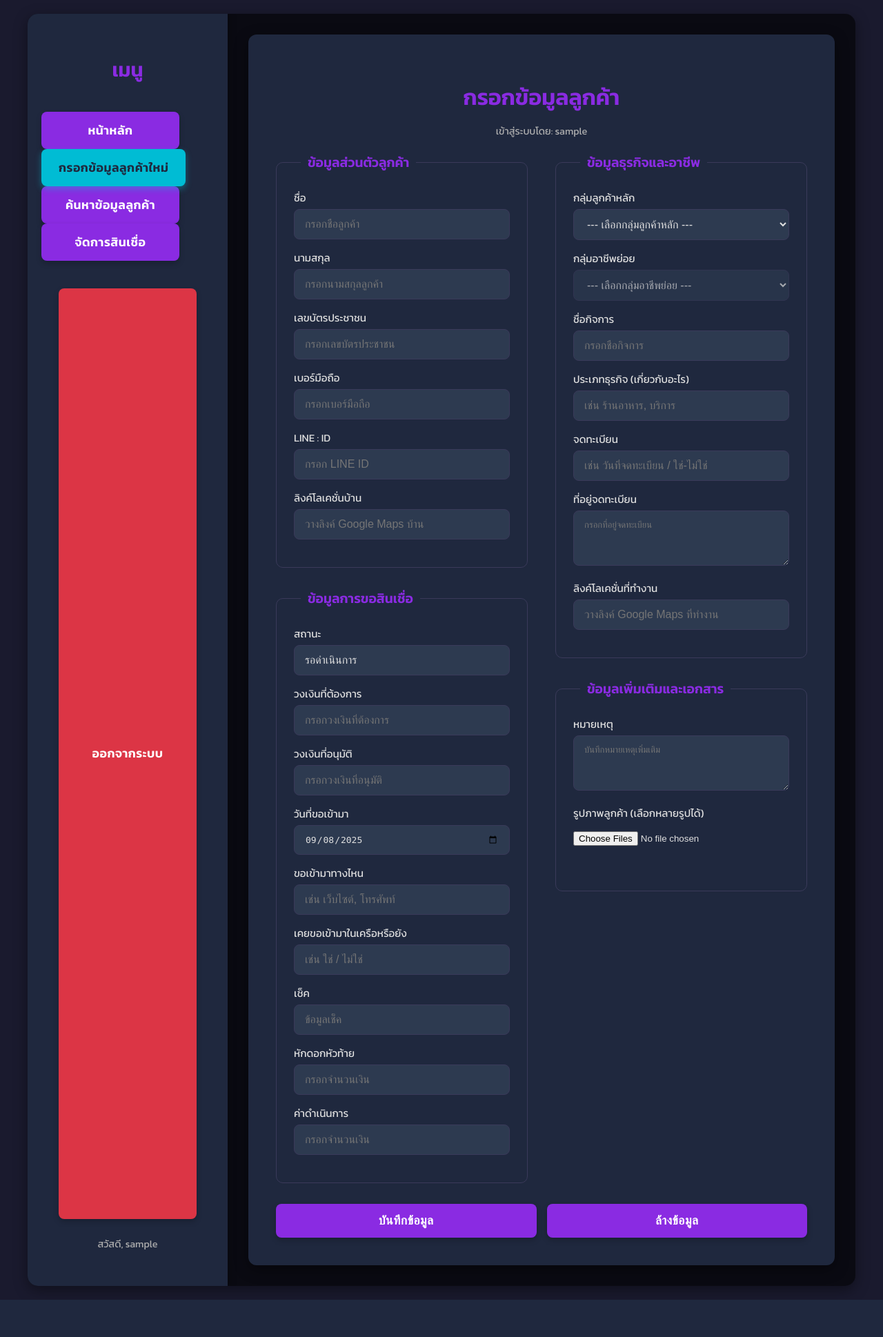
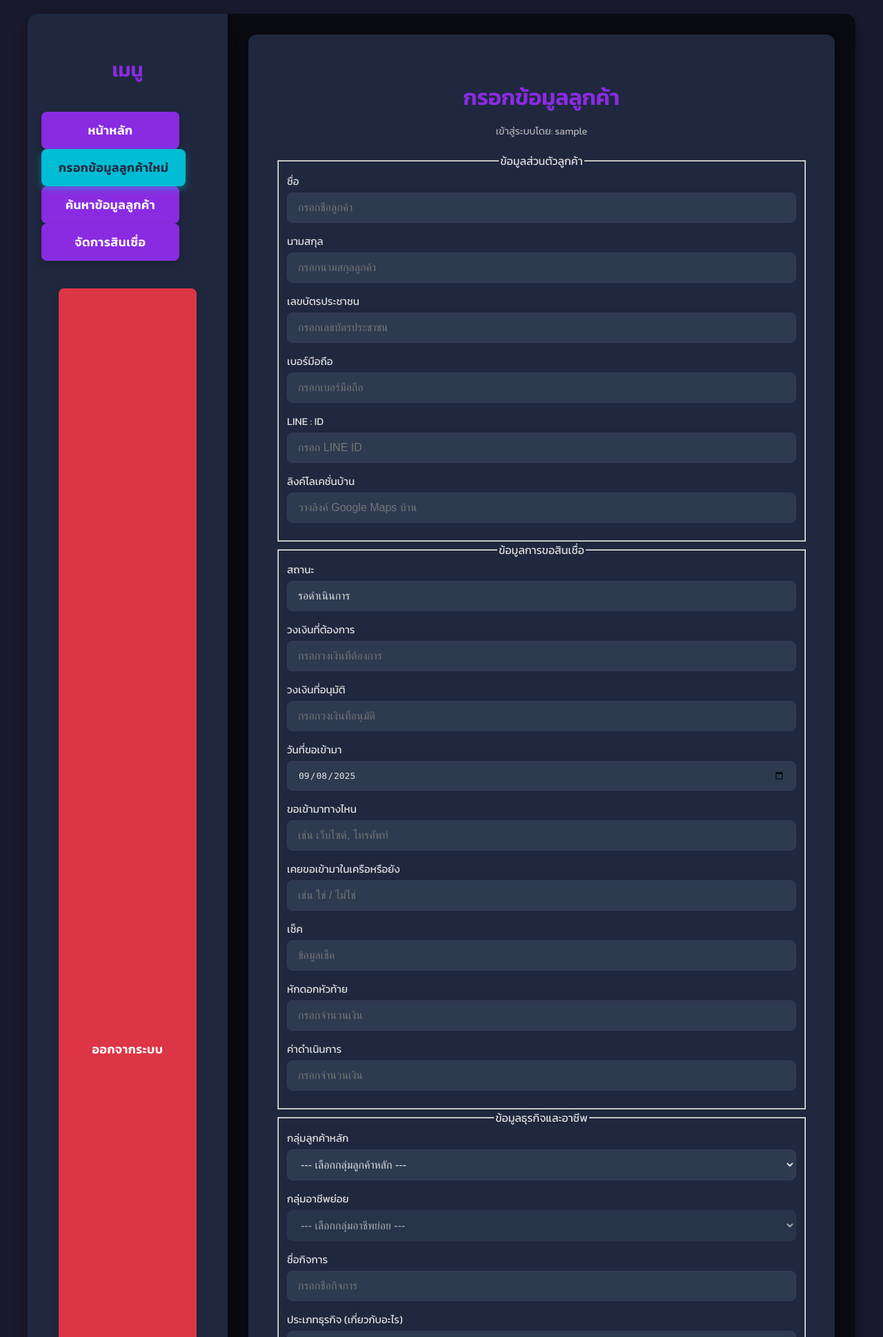
Before and after one commit to khantahome/flask-customer-app, a Flask app: page /enter_customer_data in a window 1280 px wide. Shown: the top 1938 px of the page at 69% size. Before the commit the page ends 1884 px from the top, so only its background shows below. Run offline with Flask 3, Linux system fonts and the light colour scheme; the visitor is signed in with stand-in values (Sample User, id 1).

Commit message:
ง่วง2

```diff
--- a/templates/data_entry.html
+++ b/templates/data_entry.html
@@ -112,37 +112,6 @@
             color: var(--light-text-color);
             margin-bottom: 20px;
         }
-
-        /* --- New Styles for Form Layout --- */
-        .form-grid {
-            display: flex;
-            gap: 40px; /* Space between columns */
-            width: 100%;
-            text-align: left;
-        }
-
-        .form-column {
-            flex: 1; /* Each column takes equal space */
-            display: flex;
-            flex-direction: column;
-            gap: 30px; /* Space between fieldsets in a column */
-        }
-
-        fieldset {
-            border: 1px solid var(--border-color);
-            border-radius: 10px;
-            padding: 25px;
-            margin: 0;
-        }
-
-        legend {
-            color: var(--primary-color);
-            font-weight: 600;
-            font-size: 1.2em;
-            padding: 0 10px;
-            margin-left: 10px; /* Align with padding of fieldset */
-        }
-        /* --- End New Styles --- */
 
         /* Styles for input groups (label + input) */
         .input-group {
@@ -392,14 +361,6 @@
             }
             .sidebar-title {
                 margin-bottom: 20px;
-            }
-            /* Adjust form layout for smaller screens */
-            .form-grid {
-                flex-direction: column;
-                gap: 30px;
-            }
-            legend {
-                font-size: 1.1em;
             }
             .button-group {
                 flex-direction: column;
```
